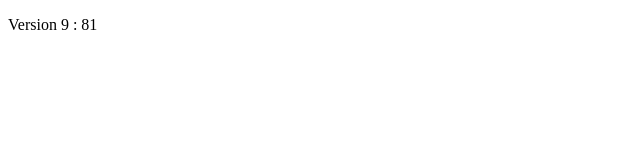
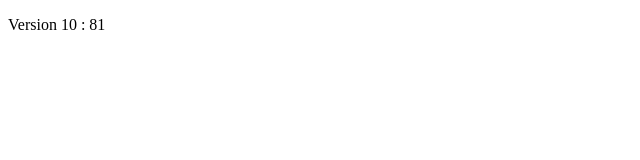
Before and after one commit to Andrei0104/test-ecs-green, a plain HTML site: page web/index.html in a window 1280 px wide. Shown: the full height of the page, 0-640 px from the left. Drawn offline with Linux system fonts and the light colour scheme.

Commit message:
Update index.html

```diff
--- a/web/index.html
+++ b/web/index.html
@@ -10,7 +10,7 @@
 
 <!-- Hello World -->
 <p>
- Version 9 : 81
+ Version 10 : 81
 </p>
 
 </body>
```
